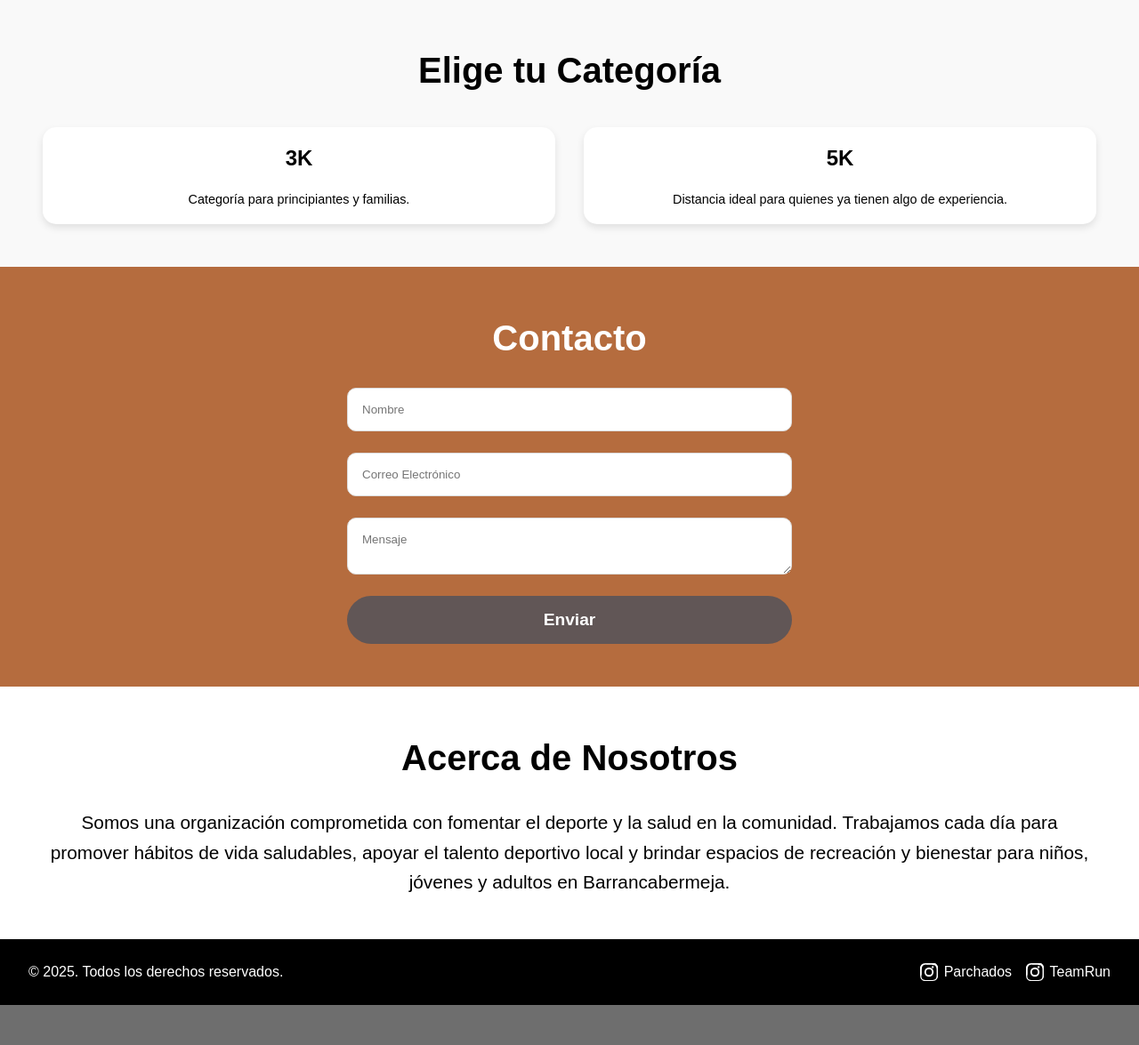
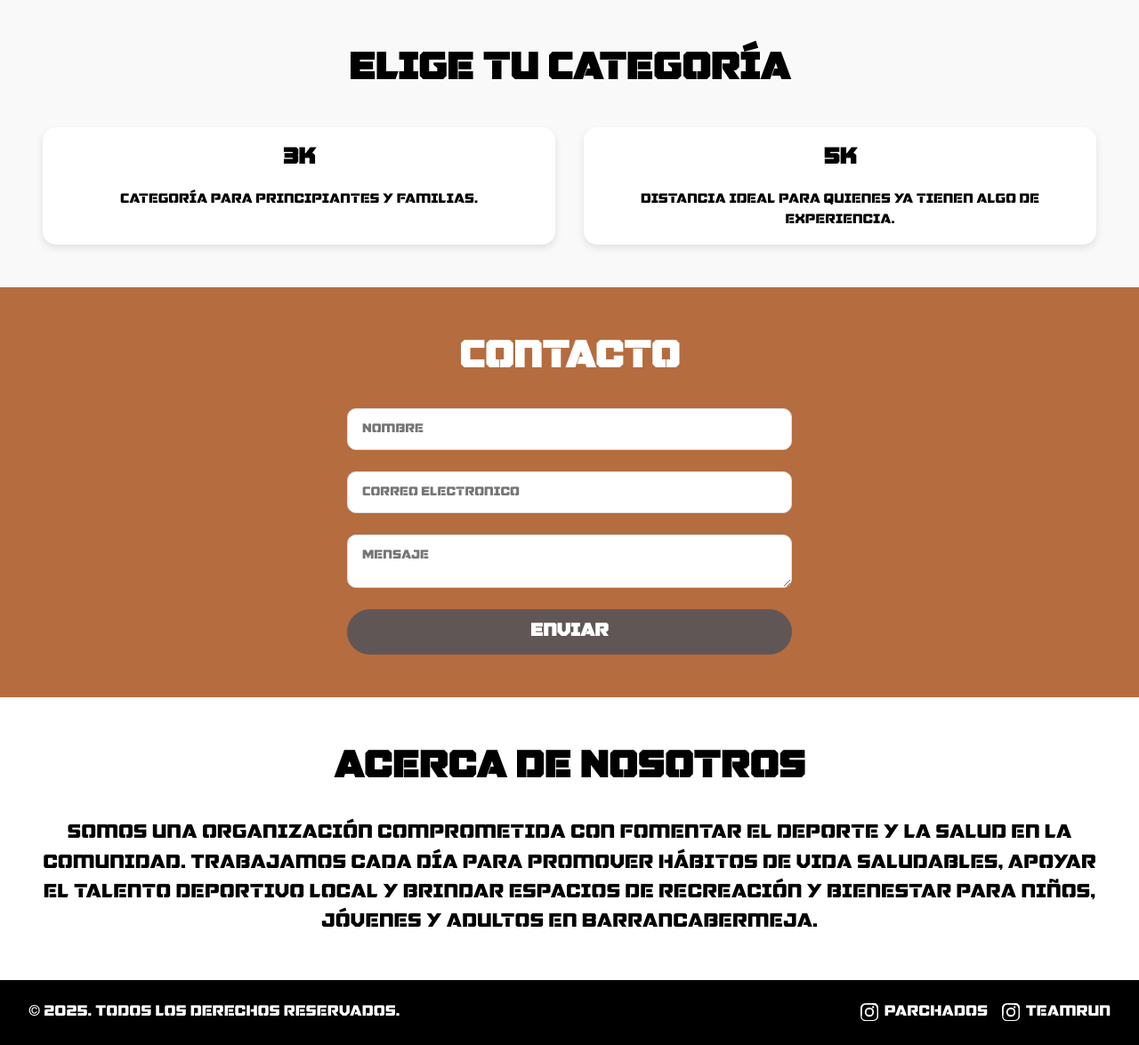
Before and after one commit to ainzx2/ainzx2.github.io, a Flask app: page / in a window 1280 px wide. Shown: the part 873-2048 px from the top of the page at 89% size. Before the commit the page ends 2003 px from the top, so only its background shows below. Run offline with Flask 3, Linux system fonts and the light colour scheme; some libraries are stand-ins or nearby versions; some web fonts are replaced.

Commit message:
Update styles.css

```diff
--- a/PARCHADOS/static/styles.css
+++ b/PARCHADOS/static/styles.css
@@ -1,7 +1,7 @@
 /* Fuente personalizada */
 @font-face {
-    font-family: 'SmackLaidethDown';
-    src: url('fonts/SmackLaidethDown2024-m2VK2.ttf') format('truetype');
+    font-family: 'GalacticVanguardian';
+    src: url('fonts/GALACTICVANGUARDIANNCV.otf') format('opentype');
     font-weight: normal;
     font-style: normal;
 }
@@ -11,16 +11,16 @@
     margin: 0;
     padding: 0;
     box-sizing: border-box;
-    font-family: 'SmackLaidethDown', sans-serif;
+    font-family: 'GalacticVanguardian', sans-serif;
 }
 
-/* Resto del CSS igual, sin cambiar estilos visuales */
 body {
     line-height: 1.6;
     color: #333;
     background: white;
 }
 
+/* Navbar */
 .navbar {
     display: flex;
     justify-content: space-between;
@@ -80,6 +80,7 @@
     background: white;
 }
 
+/* página de bienvenida-Hero Section */
 .hero-section {
     position: relative;
     display: flex;
@@ -117,6 +118,7 @@
     transform: translateY(-3px);
 }
 
+/* sección de tarjetas */
 .cards-container {
     padding: 3rem;
     background: #f9f9f9;
@@ -164,6 +166,7 @@
     font-size: 0.9rem;
 }
 
+/* Sección de contacto */
 .contact-section {
     padding: 3rem;
     background: #b56c3e;
@@ -208,6 +211,7 @@
     background: #333;
 }
 
+/* Animación de carga */
 #contact-form button.loading {
     background-color: #ccc;
     cursor: not-allowed;
@@ -274,6 +278,7 @@
     }
 }
 
+/* Estilo para el formulario de inscripción */
 .form-section {
     padding: 3rem;
     background-color: #f0f0f0;
@@ -310,7 +315,6 @@
     border-radius: 8px;
     font-size: 1rem;
     width: 100%;
-    max-width: 100%;
 }
 
 #form-inscripcion input[readonly] {
@@ -334,6 +338,7 @@
     background: #8e4f27;
 }
 
+/* Responsive para formulario */
 @media (max-width: 768px) {
     .form-section {
         padding: 2rem;
@@ -344,6 +349,7 @@
     }
 }
 
+/* Sección acerca de nosotros */
 .about-section {
     padding: 3rem;
     text-align: center;
@@ -360,6 +366,7 @@
     font-size: 1.3rem;
 }
 
+/* pie de página */
 footer {
     display: flex;
     justify-content: space-between;
@@ -396,6 +403,7 @@
     height: 20px;
 }
 
+/* Diseño responsivo */
 @media (max-width: 768px) {
     .nav-links {
         display: none;
```
